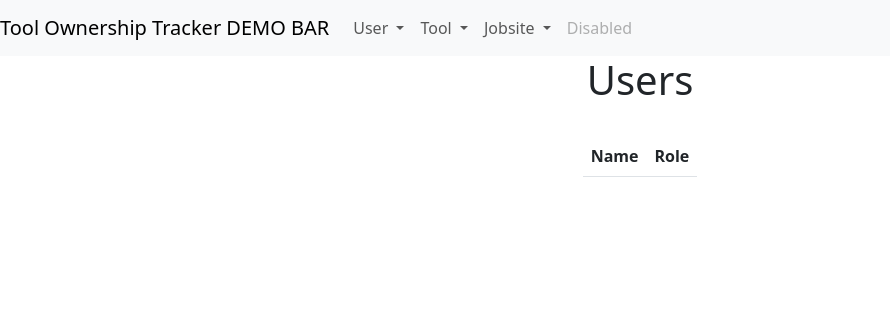
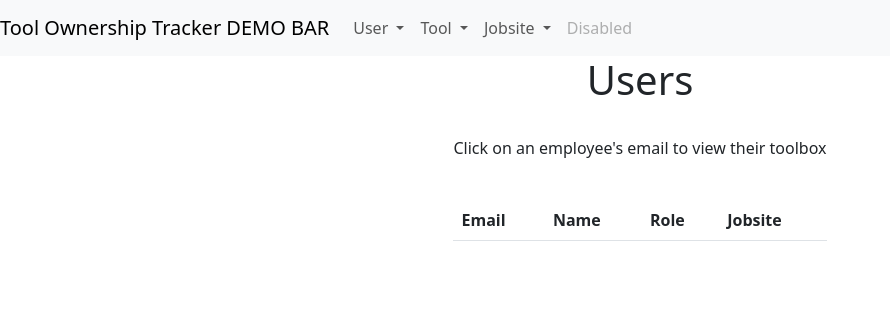
Before and after one commit to PressedPink/ToolOwnershipTracker, a Django app: template capstoneMain/ToolOwnershipTracker/templates/userToolboxes.html in a window 1280 px wide. Shown: the top 316 px of the page, without its empty margins (0-890 px from the left). Run offline with Django 4.2, Linux system fonts and the light colour scheme; the template is opened without the code that fills it, so the values that code supplies are empty; some libraries are stand-ins or nearby versions.

Commit message:
Specific User Toolboxes are now accessable from the display users page... Will continue to work with Isaac on Jobsite and Toolbox items

```diff
--- a/capstoneMain/ToolOwnershipTracker/models.py
+++ b/capstoneMain/ToolOwnershipTracker/models.py
@@ -45,7 +45,7 @@ class Jobsite(models.Model):
 
 
 class Toolbox(models.Model):
-    id = models.CharField(unique=True, primary_key=True, max_length=50,)
+    id = models.AutoField(primary_key=True)
     tools = models.CharField(User,  null=True, max_length=50)
     owner = models.ForeignKey(User, on_delete=models.CASCADE, null=True, )
     jobsite = models.ForeignKey(Jobsite, on_delete=models.CASCADE, null=True)
@@ -54,5 +54,5 @@ class Toolbox(models.Model):
 
 
 class Tool(models.Model):
-    id = models.CharField(unique=True, primary_key=True, max_length=50)
+    id = models.AutoField(primary_key=True)
     toolbox = models.ForeignKey(Toolbox, on_delete=models.CASCADE, null=True)
--- a/capstoneMain/ToolOwnershipTracker/templates/userToolboxes.html
+++ b/capstoneMain/ToolOwnershipTracker/templates/userToolboxes.html
@@ -16,28 +16,35 @@
             <h1>Users</h1>
         </div>
 
-        <div class="row justify-content-center" >
+        <div class="row justify-content-center">
 
-        <div class="col-auto" >
-            <div class="table" >
+        <div class="col-auto">
+            <div class="table">
                 <br>
-                <table class = "table table-responsive">
-                    <thead>
-                        <tr>
+                <p>Click on an employee's email to view their toolbox</p>
+                <br>
+                <table class="table table-responsive">
+                    <thead class="thead-light">
+                        <tr class="text left">
+                            <th>Email</th>
                             <th>Name</th>
                             <th>Role</th>
+                            <th>Jobsite</th>
                         </tr>
                     </thead>
                     {% for row in users %}
-                        <tr>
-                            <td><a href="{% url 'viewToolbox'%}">{{row.firstName}} {{row.lastName}}</td>
+                        <tr class="text left">
+                            <td><a href="{% url 'viewToolbox' row.email%}">{{row.email}}</a></td>
+                            <td>{{row.firstName}} {{row.lastName}}</td>
                             <td>{{row.role}}</td>
-
+                            <td>{{row.jobsite}}</td>
                         </tr>
                     {% endfor %}
                 </table>
+                {% if error_message %}
+                    <div class="alert alert-danger">{{ error_message }}</div>
+                {% endif %}
             </div>
         </div>
-
     </body>
 </html>
--- a/capstoneMain/ToolOwnershipTracker/templates/userToolsAsUser.html
+++ b/capstoneMain/ToolOwnershipTracker/templates/userToolsAsUser.html
@@ -14,7 +14,7 @@
 
   <body>
     <div class="text-center align-middle">
-        <h1>Your Toolbox</h1>
+        <h1>{{user.firstName}} {{user.lastName}}'s Toolbox</h1>
     </div>
 
     <div class="row justify-content-center" >
@@ -37,7 +37,6 @@
                         <td>{{ row.type }}</td>
                         <td>{{ row.checkoutDate }}</td>
                     </tr>
-
                 {% endfor %}
 
             </tbody>
--- a/capstoneMain/ToolOwnershipTracker/urls.py
+++ b/capstoneMain/ToolOwnershipTracker/urls.py
@@ -25,6 +25,6 @@ urlpatterns = [
     path('editJobsite/', editJobsite.as_view(), name='editJobsite'),
     path('edituser/', editUsers.as_view(), name="edituser"),
     path('userToolboxes/', UserToolboxes.as_view(), name='userToolboxes'),
-    path('viewToolbox/', viewToolbox.as_view(), name='viewToolbox'),
+    path('viewToolbox/<str:user_id>/', viewToolbox.as_view(), name='viewToolbox'),
     path('', Login.as_view(), name='LoginHTML'),
 ]
```
Also changed, not shown: capstoneMain/ToolOwnershipTracker/views.py (+25 -5 lines).
